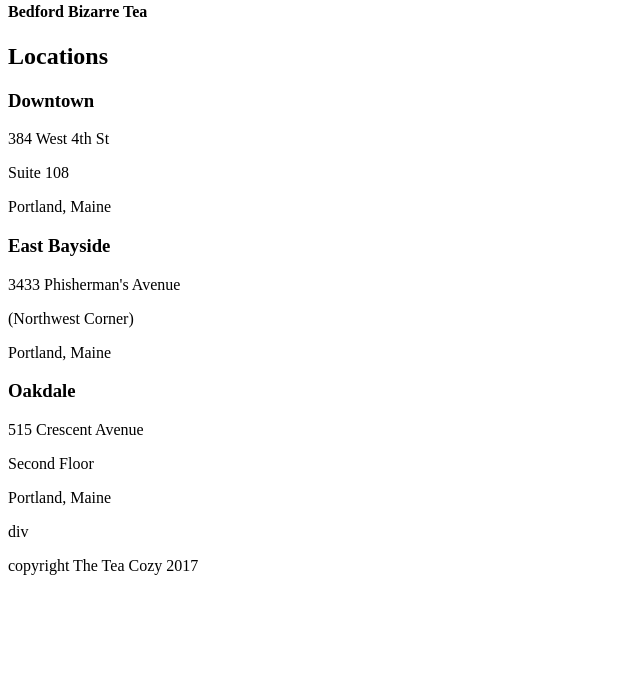
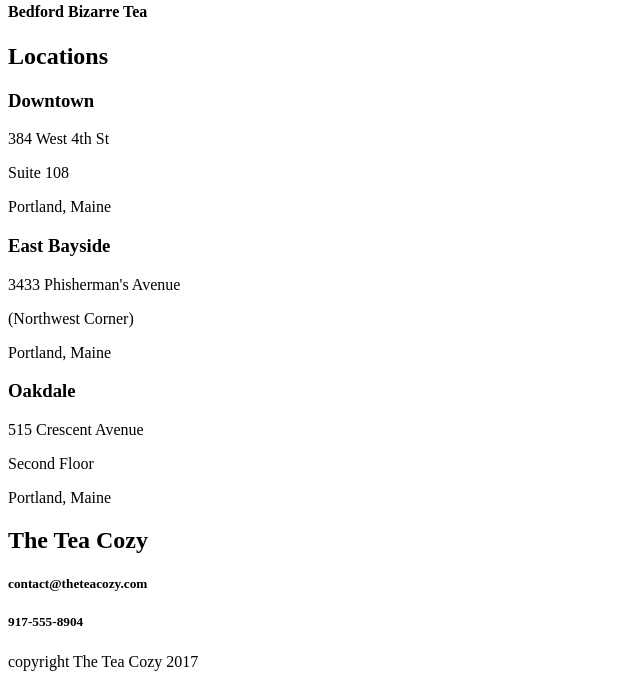
Before and after one commit to JAugustineFlory/TeaCozy-CodeCademyProject, a plain HTML site: page index.html in a window 1280 px wide. Shown: the part 2900-3587 px from the top of the page, without its empty margins (0-640 px from the left). Before the commit the page ends 3491 px from the top, so only its background shows below. Drawn offline with Linux system fonts and the light colour scheme.

Commit message:
Adds content for signature

```diff
--- a/index.html
+++ b/index.html
@@ -76,7 +76,11 @@
                 <p>Portland, Maine</p>
             </div>
         </div>
-        div
+        <div class="signature">
+            <h2>The Tea Cozy</h2>
+            <h5>contact@theteacozy.com</h5>
+            <h5>917-555-8904</h5>
+        </div>
     </main>
 
     <footer>
```
